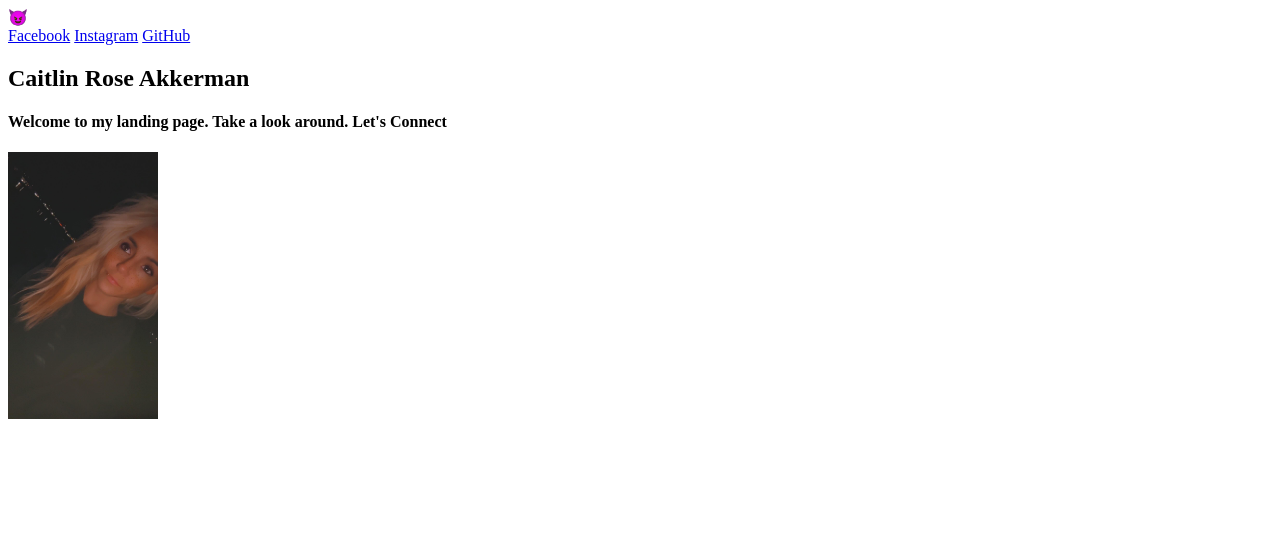
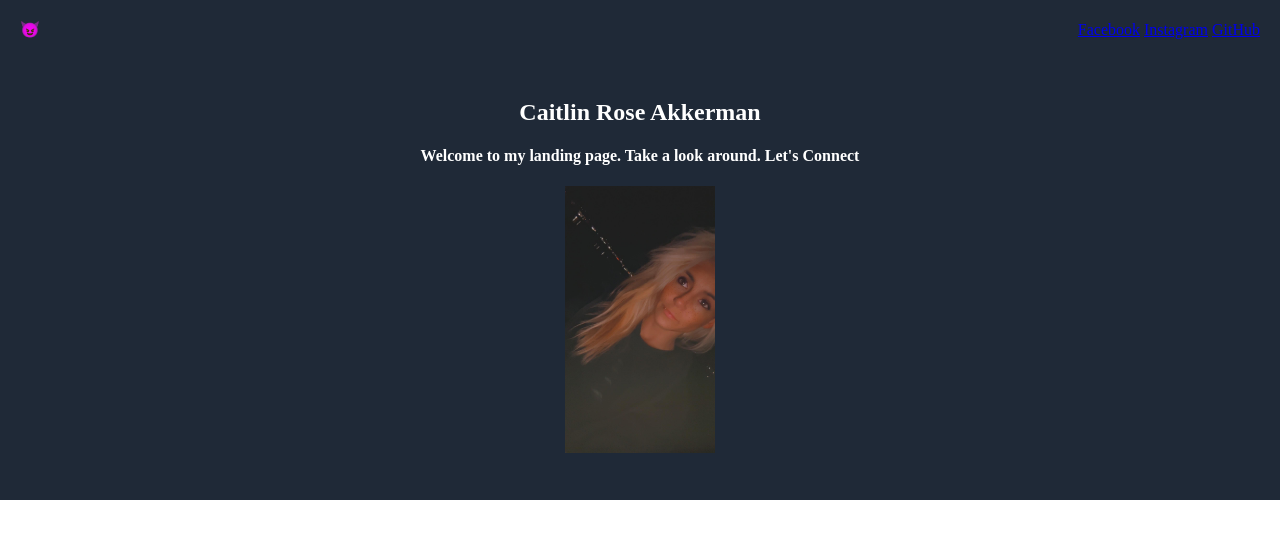
Before and after one commit to CaitlinAkkerman/top-landing, a plain HTML site: page index.html in a window 1280 px wide. Drawn offline with Linux system fonts and the light colour scheme.

Commit message:
Added CSS to header section of index.html

```diff
--- a/index.html
+++ b/index.html
@@ -19,8 +19,6 @@
         <div id="main">
             <h1>Caitlin Rose Akkerman</h1>
             <h4>Welcome to my landing page. Take a look around. Let's Connect</h4>
-        </div>
-        <div>
             <img src="Images/TOP-landing-image.jpg" alt="profilepic" width="150">
         </div>
     </section>
--- a/styles.css
+++ b/styles.css
@@ -0,0 +1,29 @@
+body {
+    color: white;
+    font-family: Caveat,Shadows_Into_Light;
+    text-align: center;
+    margin: 0;
+}
+
+#heading {
+    background-color: #1F2937;
+    width: auto;
+    height: 500px;
+}
+
+#navbar {
+    display: flex;
+    justify-content: space-between;
+    align-items: center;
+    padding: 20px;
+}
+
+#logo {
+    font-size: 16px;
+    font-weight: bold;
+}
+
+#main {
+    padding: 20px;
+    font-weight: bold;
+}
```
